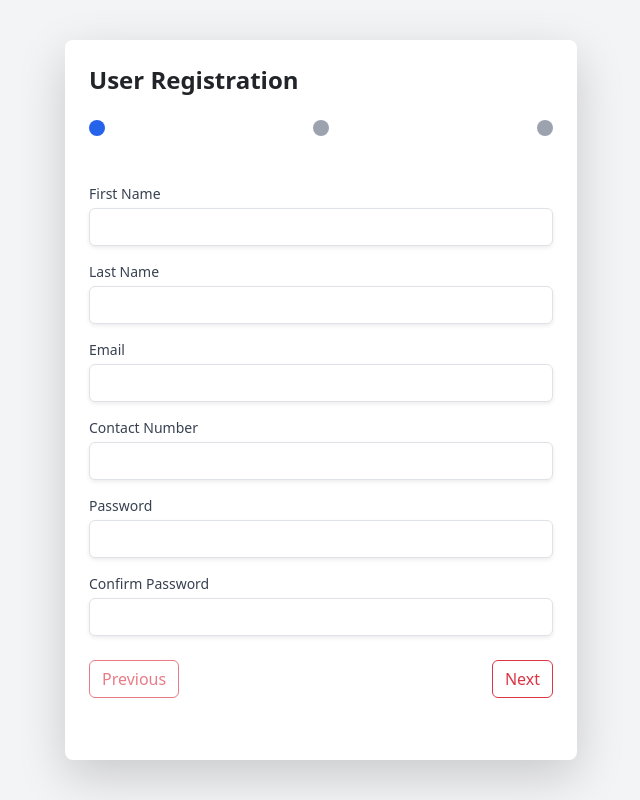
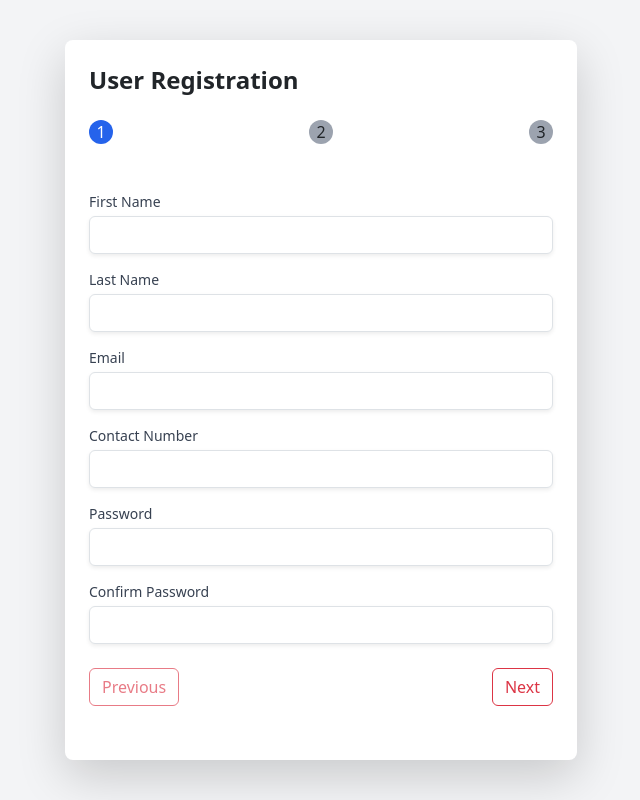
Before and after one commit to vikaspote07/appcart-react-test, a React (Vite) app in the folder front-end/: page /register in a window 1280 px wide. Shown: the whole page, without its empty margins (319-959 px from the left). Built offline with nearby package versions, Linux system fonts and the light colour scheme.

Commit message:
Update StepIndicator.jsx
modified stepindicatot

```diff
--- a/front-end/src/componants/StepIndicator.jsx
+++ b/front-end/src/componants/StepIndicator.jsx
@@ -4,12 +4,14 @@ export function StepIndicator({ currentStep, totalSteps }) {
   return (
     <div className="flex justify-between mb-4">
       {[...Array(totalSteps)].map((_, index) => (
-        <div
+         <div
           key={index}
-          className={`w-4 h-4 rounded-full ${
-            currentStep === index + 1 ? "bg-blue-600" : "bg-gray-400"
-          }`}
-        ></div>
+          className={`w-6 h-6 rounded-full ${
+            currentStep === index + 1 ? "bg-blue-600 text-white" : "bg-gray-400"
+          } flex justify-center items-center text-black-700`}
+        >
+          {index + 1}
+        </div>
       ))}
     </div>
   );
```
